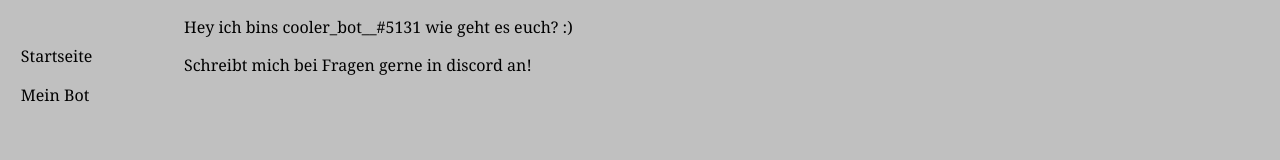
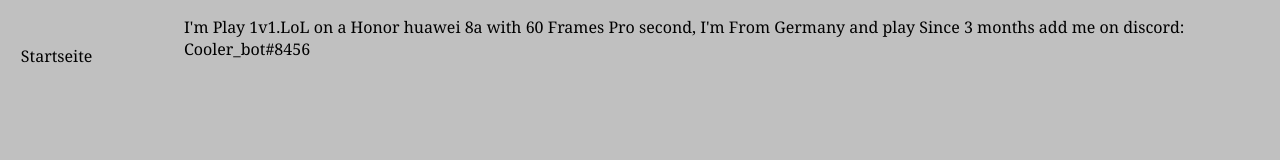
Before and after one commit to Wbrawl/wbrawl, a plain HTML site: page index.html in a window 1280 px wide. Drawn offline with Linux system fonts and the light colour scheme.

Commit message:
Update index.html

```diff
--- a/index.html
+++ b/index.html
@@ -11,13 +11,10 @@
 <!-- Seiten Navigations Menu -->
 <ul class="navbar">
   <li><a href="index.html">Startseite</a>
-  <li><a href="bot.html">Mein Bot</a>
 </ul>
 
 <!-- Inhaltsbereich -->
-<p>Hey ich bins cooler_bot__#5131 wie geht es euch? :)
-<p>Schreibt mich bei Fragen gerne in discord an!
-
+<p>I'm Play 1v1.LoL on a Honor huawei 8a with 60 Frames Pro second, I'm From Germany and play Since 3 months add me on discord: Cooler_bot#8456
 
 </body>
 </html>
```
